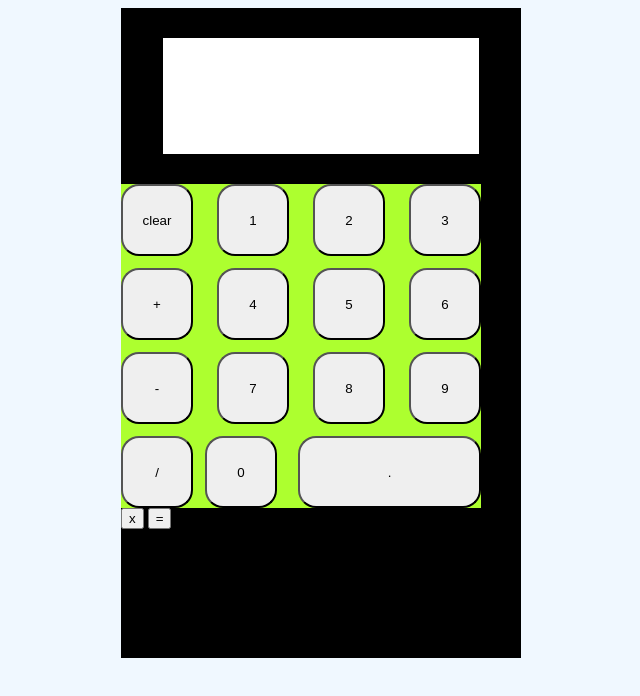
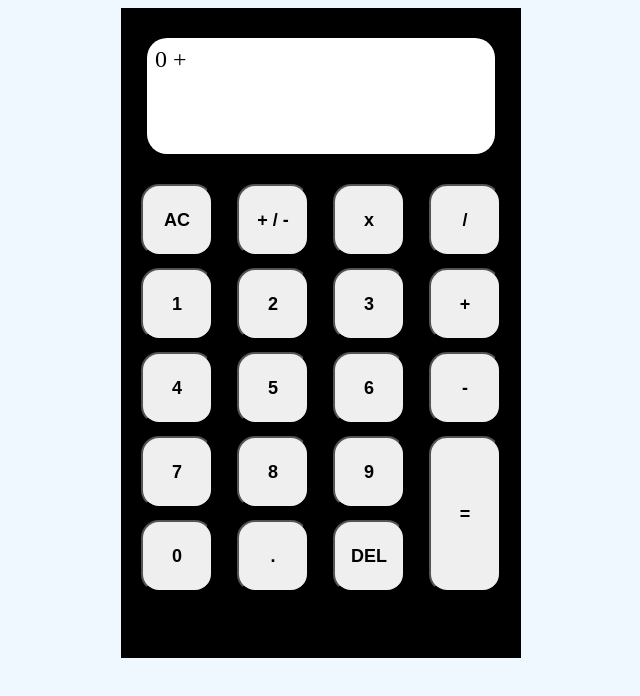
Before and after one commit to hiromikoreyes/calculator, a plain HTML site: page index.html in a window 1280 px wide. Shown: the whole page, without its empty margins (319-959 px from the left). Drawn offline with Linux system fonts and the light colour scheme.

Commit message:
Implemented an okay GUI

```diff
--- a/app.js
+++ b/app.js
@@ -43,7 +43,7 @@ displayValue = '';
 previousValue = ''
 
 //Number Buttons
-const displayScreen = document.querySelector('#display-screen');
+const displayScreen = document.querySelector('#display-current');
 const equal = document.querySelector('#equal');
 const clear = document.querySelector('#clear');
 
@@ -95,6 +95,13 @@ function equals(){
     }
 }
 
+function buttonOperation(operator){
+    currentOperator = operator;
+    equals();
+    previousValue = displayValue;
+    displayScreen.textContent = displayValue;
+}
+
 equal.addEventListener('click', () => {
     equals();
 });
@@ -105,33 +112,22 @@ const btnSubtract = document.querySelector('#subtract');
 const btnMultiply = document.querySelector('#multiply');
 const btnDivide = document.querySelector('#divide');
 
+
 btnAdd.addEventListener('click', () => {
-    currentOperator = add;
-    equals();
-    previousValue = displayValue;
-    displayScreen.textContent = displayValue;
+    buttonOperation(add);
 });
 
 
 btnSubtract.addEventListener('click', () => {
-    currentOperator = subtract;
-    equals();
-    previousValue = displayValue;
-    displayScreen.textContent = displayValue;
+    buttonOperation(subtract);
 });
 
 
 btnMultiply.addEventListener('click', () => {
-    currentOperator = multiply;
-    equals();
-    previousValue = displayValue;
-    displayScreen.textContent = displayValue;
+    buttonOperation(multiply);
 });
 
 
 btnDivide.addEventListener('click', () => {
-    currentOperator = divide;
-    equals();
-    previousValue = displayValue;
-    displayScreen.textContent = displayValue;
+    buttonOperation(divide);
 });
--- a/index.html
+++ b/index.html
@@ -10,44 +10,59 @@
     </head>
 
     <body>
-        <div id="calculator">
-            <div id="display-screen"></div>
+        <div class="calculator">
+            <div class="display-screen">
+                <div class="display-top">
+                    <span id="display-previous">0</span> <span id="display-operation">+</span>
+                </div>
+                <div class="display-bottom">
+                    <div id="display-current"></div>
+                </div>
+            </div>
 
             <div class="buttons">
-                <div id="number-grid">
-                    <button id="clear">clear</button>
+                <div class="left-buttons">
+                    <button id="clear">AC</button>
+                    <button id="plus-minus">+ / -</button>
+                    <button id="multiply">x</button>
+
+
+
 
                     <button id="one">1</button>
                     <button id="two">2</button>
                     <button id="three">3</button>
 
-                    <button id="add">+</button>
+
 
                     <button id="four">4</button>
                     <button id="five">5</button>
                     <button id="six">6</button>
 
-                    <button id="subtract">-</button>
+
 
                     <button id="seven">7</button>
                     <button id="eight">8</button>
                     <button id="nine">9</button>
 
-                    <button id="divide">/</button>
 
-                    <button id="zero">0</button>
-                    <button id="decimal">.</button>
+
+                    <div class="bottom">
+                        <button id="zero">0</button>
+                        <button id="decimal">.</button>
+                        <button id="delete">DEL</button>
+                    </div>
                 </div>
 
-                <div id="operators">
+                <div class="right-buttons">
+                    <button id="divide">/</button>
+                    <button id="add">+</button>
+                    <button id="subtract">-</button>
+                    <button id="equal">=</button>
+                </div>
 
+            </div>
 
-
-                    <button id="multiply">x</button>
-                    <button id="equal">=</button>
-
-                </div>
-            </div>
         </div>
     </body>
 
--- a/style.css
+++ b/style.css
@@ -5,7 +5,7 @@ body{
     background-color: aliceblue;
 }
 
-#calculator{
+.calculator{
     display: flex;
     flex-direction: column;
     align-items: center;
@@ -17,41 +17,68 @@ body{
 }
 
 
-#display-screen{
+.display-screen{
     margin-top: 30px;
-    width: 300px;
+    width: 332px;
     height: 100px;
     padding: 8px;
+    border-radius: 20px;
     background-color: white;
+    font-size: 24px;
 }
 
-#number-grid{
+
+.buttons{
+    font-family: 'Courier New', Courier, monospace;
+    display: flex;
+    min-height: 360px;
+    justify-content: center;
+}
+
+.left-buttons{
     display: flex;
     flex-wrap: wrap;
-    width: 90%;
-    background-color: greenyellow;
+    width: 66%;
     align-items: space-between;
     justify-content: space-between;
     align-self: flex-start;
     gap: 12px;
-
-
 }
 
 
-
-#decimal{
-    flex-grow: 1;
-    margin-left: 9px;
-}
-
-
-#number-grid button{
+.left-buttons button{
     border-radius: 18px;
     width: 72px;
     height: 72px;
+    font-size: large;
+    font-weight: bolder;
 }
 
-#clear{
-    width: 80px;
+.right-buttons{
+    display: flex;
+    flex-direction: column;
+    padding-left: 24px;
+    gap:12px;
 }
+
+.right-buttons button{
+    border-radius: 18px;
+    width: 72px;
+    height: 72px;
+    font-size: large;
+    font-weight: bolder;
+}
+
+#divide, #add, #subtract{
+    flex-shrink: 0;
+}
+
+#equal{
+    height: 50%;
+}
+
+.bottom{
+    display: flex;
+    gap: 24px;
+    min-width: 100%;
+}
```
